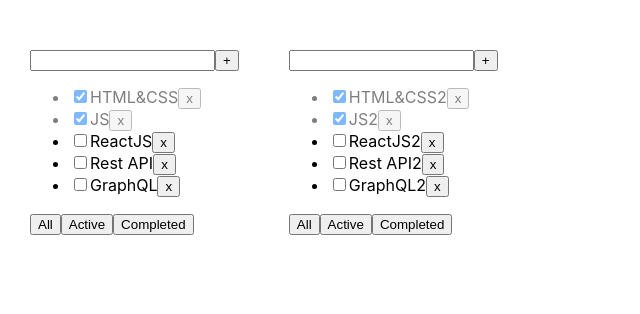
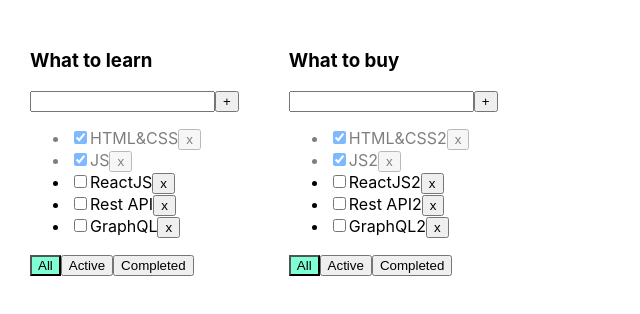
Before and after one commit to VladTca/1-todolist, a React (Create React App) app: page / in a window 1280 px wide. Shown: the top 314 px of the page, without its empty margins (0-640 px from the left). Built offline with nearby package versions, Linux system fonts and the light colour scheme.

Commit message:
🎨 Improve structure / format of the code.

```diff
--- a/src/App.tsx
+++ b/src/App.tsx
@@ -21,12 +21,12 @@
 
 
     type todolistsType = {
-        id: string
-        title: string
-        filter: FilterValuesType
+        id: string;
+        title: string;
+        filter: FilterValuesType;
     }
 
-    let [todolists, setTodolists] = useState<Array<todolistsType>>([
+    let [todolists, setTodolists] = useState<todolistsType[]>([
         {id: todolistID1, title: 'What to learn', filter: 'all'},
         {id: todolistID2, title: 'What to buy', filter: 'all'},
     ])
@@ -79,17 +79,21 @@
     }
 
     function changeStatus(taskId: string, isDone: boolean, todolistId: string) {
-        let task = tasks[todolistId].find(t => t.id === taskId);
-        if (task) {
-            task.isDone = isDone;
-        }
-        let newTask = {...tasks[todolistId], task}
-        setTasks({...tasks, [todolistId]: newTask});
+        let task = tasks[todolistId].map(t => t.id === taskId ? {
+            ...t,isDone} : t);
+
+        setTasks({...tasks, [todolistId]: task});
     }
 
     function changeFilter(value: FilterValuesType, todolistId: string) {
-        let changeToDo = todolists.map((el) => el.id === todolistId ? {...el, filter: value} : el)
-        setTodolists(changeToDo)
+        // let changeToDo = todolists.map((el) => el.id === todolistId ? {...el, filter: value} : el)
+        // setTodolists(changeToDo)
+let todo =todolists.find(tl=>tl.id===todolistId);
+if (todo) {
+    todo.filter=value;
+    setTodolists([...todolists])
+}
+
 
     }
 
@@ -113,16 +117,16 @@
 
                 return (
                     <Todolist
-                        key={todolists.id}
-                        id={todolists.id}
-                        title={todolists.title}
-                        todolistId={todolists.id}
+                        key={el.id}
+                        id={el.id}
+                        title={el.title}
+                        todolistId={el.id}
                         tasks={tasksForTodolist}
                         removeTask={removeTask}
                         changeFilter={changeFilter}
                         addTask={addTask}
                         changeTaskStatus={changeStatus}
-                        filter={todolists.filter}
+                        filter={el.filter}
                     />);
             })}
         </div>
```
